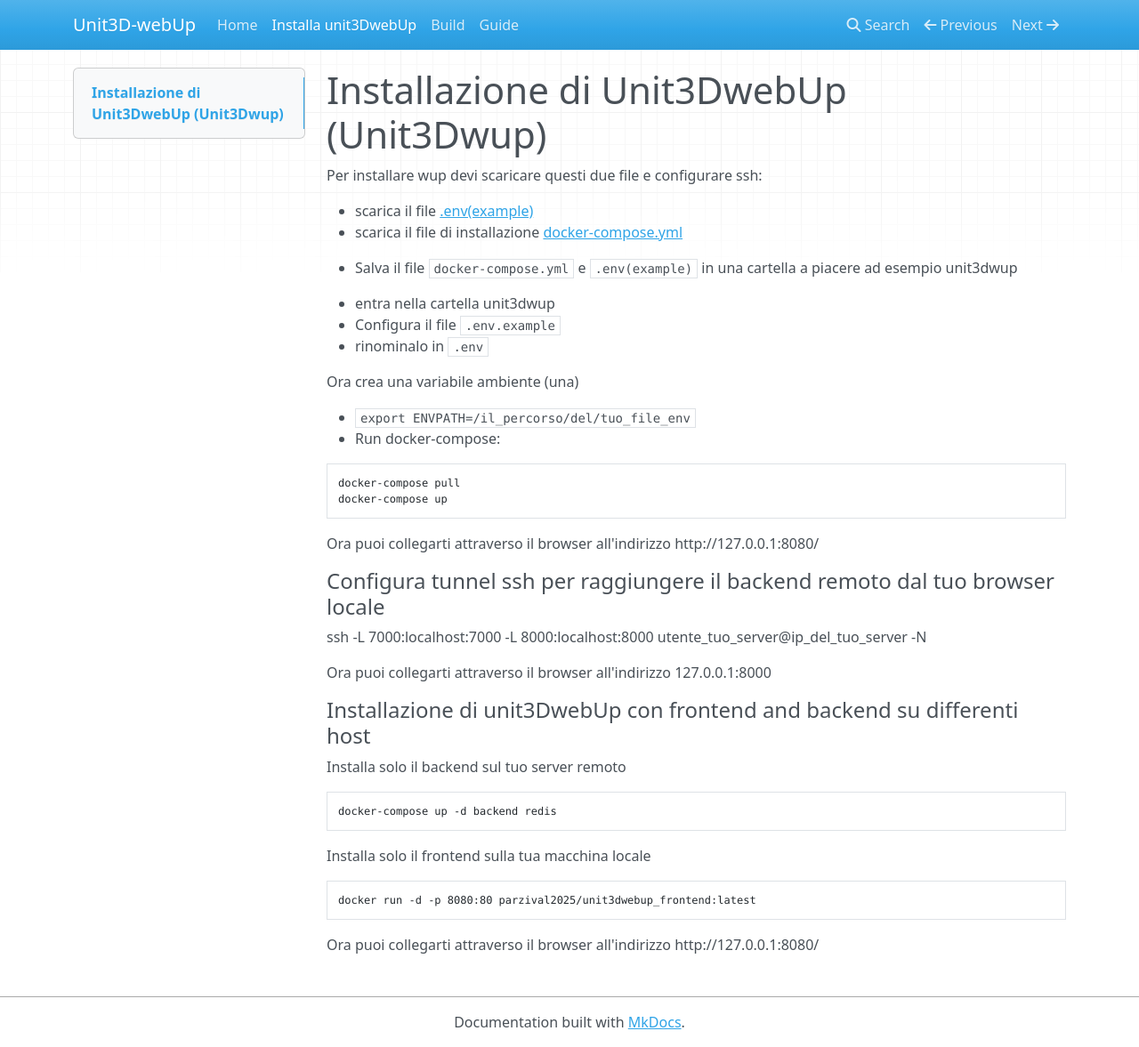
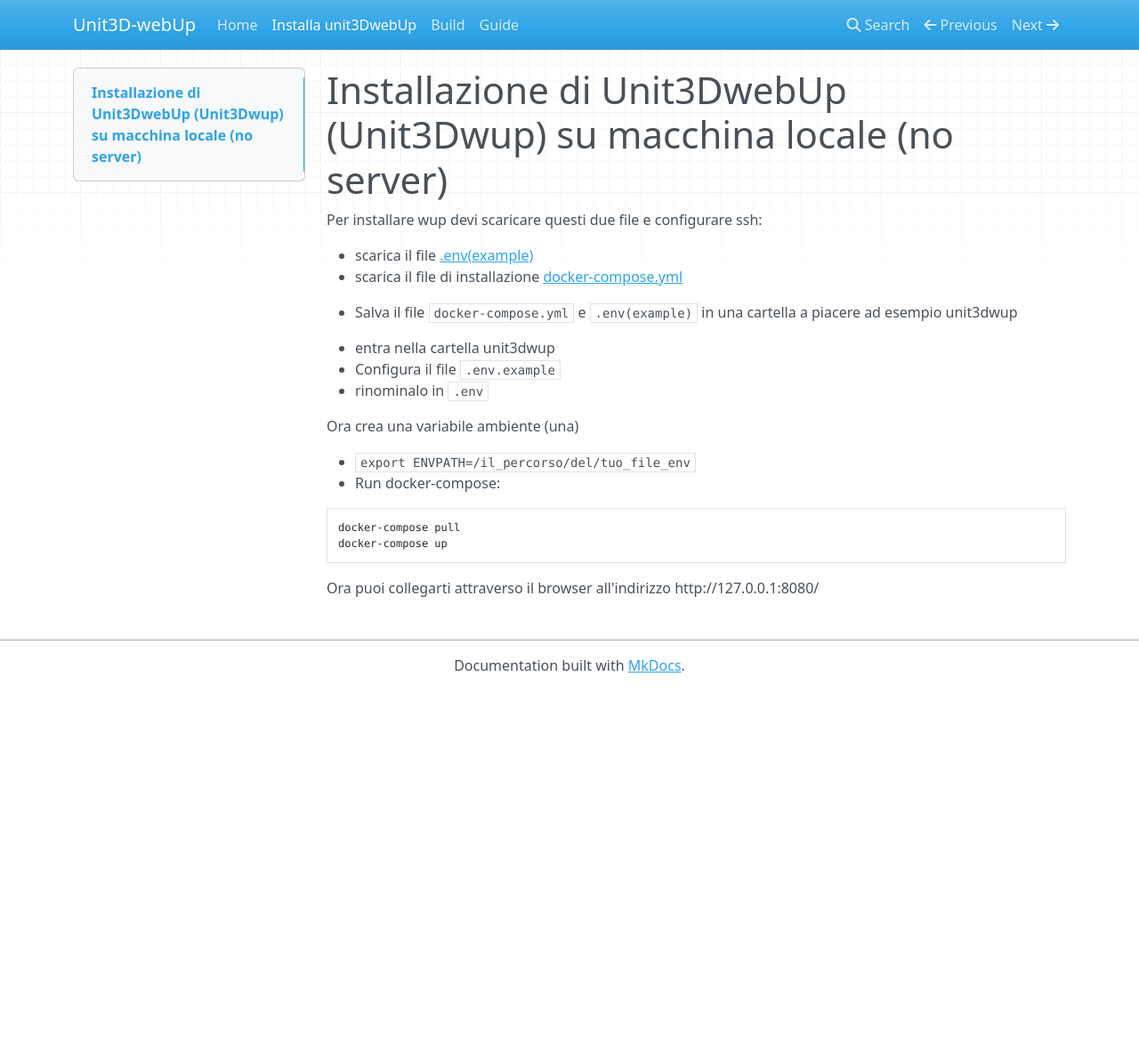
Before and after one commit to 31December99/Unit3DWebUp, an MkDocs documentation site: the page built from unit3dwup/docs/docs/install.md, in a window 1280 px wide and 1177 px high. Shown: the whole window at 89% size. Built offline with MkDocs 1.6.1, drawn with Linux system fonts in a browser that asks for light colours; nearby versions of some CDN libraries.

Commit message:
update docs

````diff
--- a/unit3dwup/docs/docs/install.md
+++ b/unit3dwup/docs/docs/install.md
@@ -1,5 +1,5 @@
 
-# Installazione di Unit3DwebUp (Unit3Dwup)
+# Installazione di Unit3DwebUp (Unit3Dwup) su macchina locale (no server)
 
 Per installare wup devi scaricare questi due file e configurare ssh:
 
@@ -21,26 +21,3 @@
 docker-compose up
 ```
 Ora puoi collegarti attraverso il browser all'indirizzo http://127.0.0.1:8080/
-
-
-#### Configura tunnel ssh per raggiungere il backend remoto dal tuo browser locale
-
-ssh -L 7000:localhost:7000 -L 8000:localhost:8000 utente_tuo_server@ip_del_tuo_server -N
-
-Ora puoi collegarti attraverso il browser all'indirizzo 127.0.0.1:8000
-
-
-
-#### Installazione di unit3DwebUp con frontend and backend su differenti host
-
-Installa solo il backend sul tuo server remoto
-```
-docker-compose up -d backend redis
-```
-
-Installa solo il frontend sulla tua macchina locale
-```
-docker run -d -p 8080:80 parzival2025/unit3dwebup_frontend:latest
-```
-
-Ora puoi collegarti attraverso il browser all'indirizzo http://127.0.0.1:8080/
````
Also changed, not shown: unit3dwup/docs/docs/index.md (+1 -1 lines).
